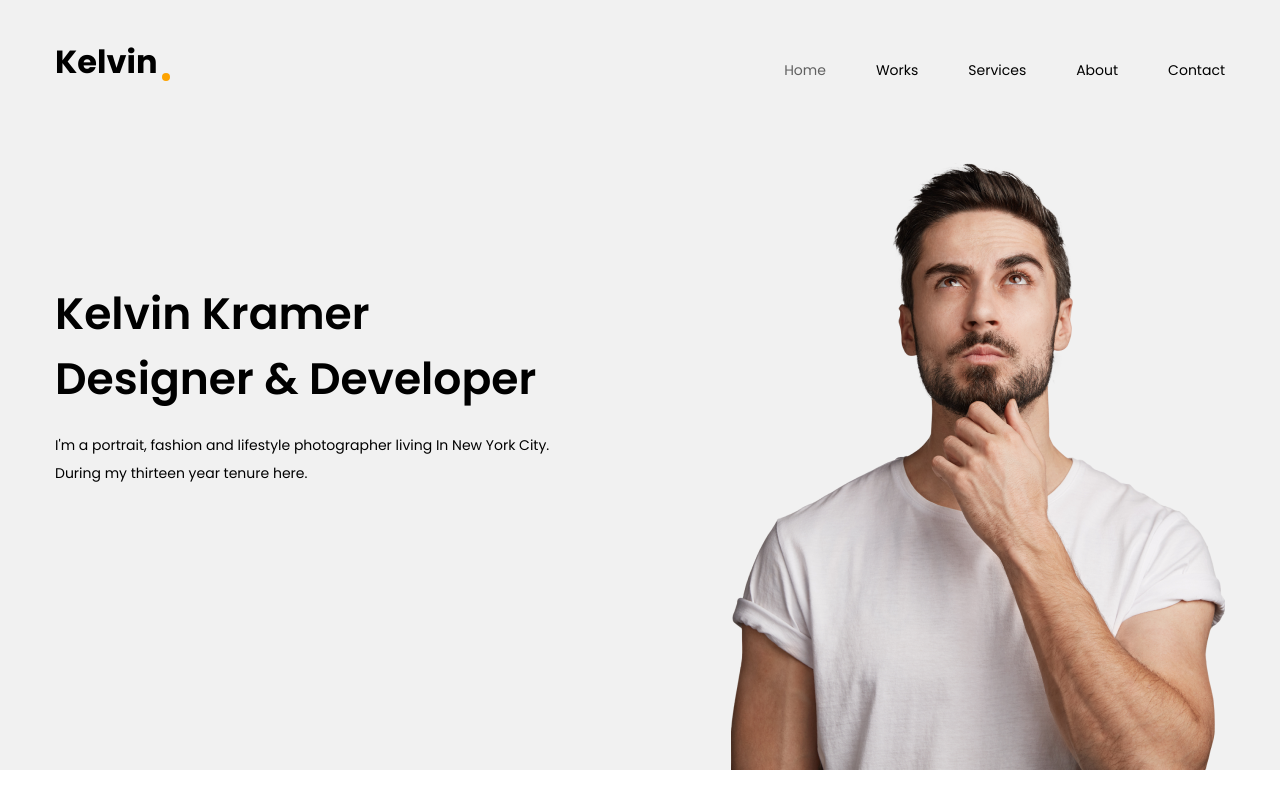
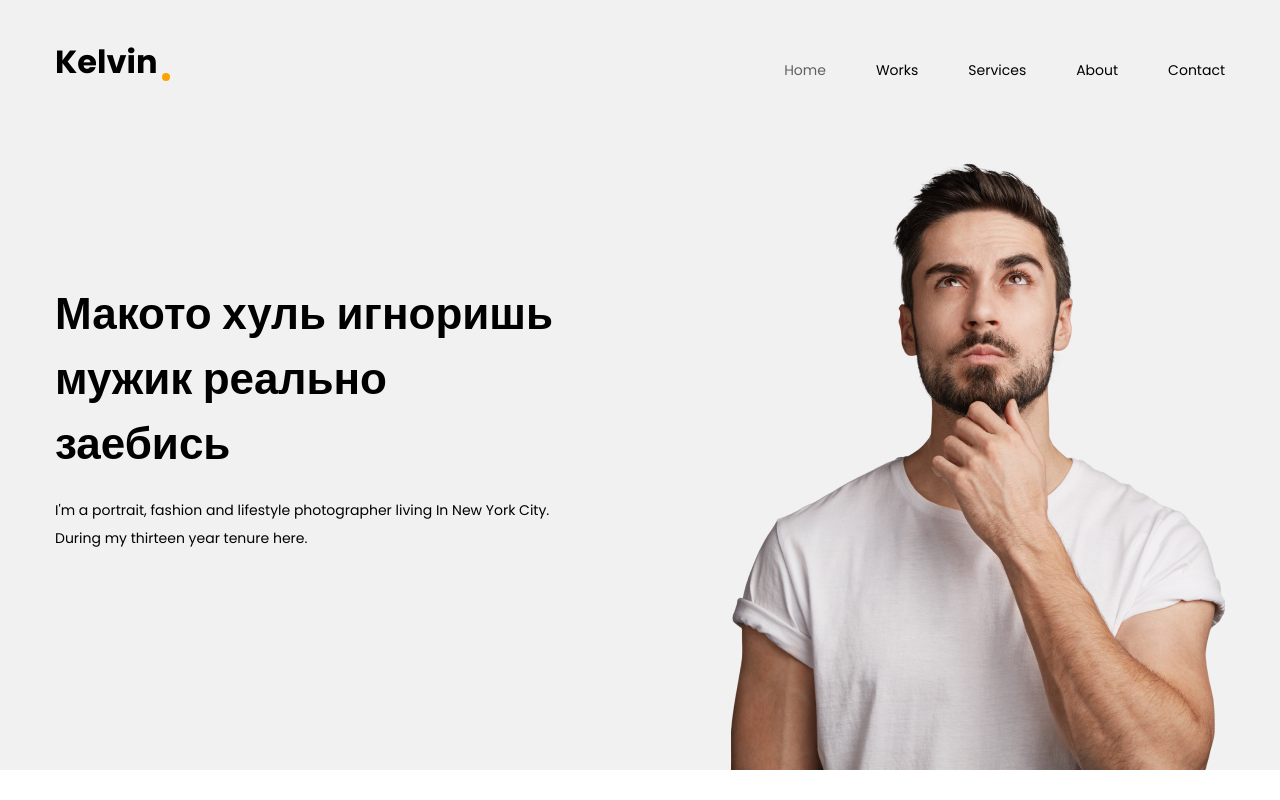
Before and after one commit to zhok3/freelancer-portfolio, a plain HTML site: page index.html in a window 1280 px wide. Shown: the top 800 px of the page. Drawn offline with nearby package versions, Linux system fonts and the light colour scheme.

Commit message:
Update index.html

```diff
--- a/index.html
+++ b/index.html
@@ -36,8 +36,9 @@
             <div class="header-row">
 
                 <div class="header-content" data-aos="fade-up">
-                    <h1 class="header-heading">                    Kelvin Kramer <br> <span>Designer & Developer</span>
-                    </h1>
+                   <!-- <h1 class="header-heading">                    Kelvin Kramer <br> <span>Designer & Developer</span>
+                    </h1>-->
+                    <h1  class="header-heading"> Макото хуль игноришь  <br> <span>мужик реально заебись</span> </h1>
                     <p>I'm a portrait, fashion and lifestyle photographer living In New York City. During my thirteen year tenure here.</p>
                 </div>
 
```
